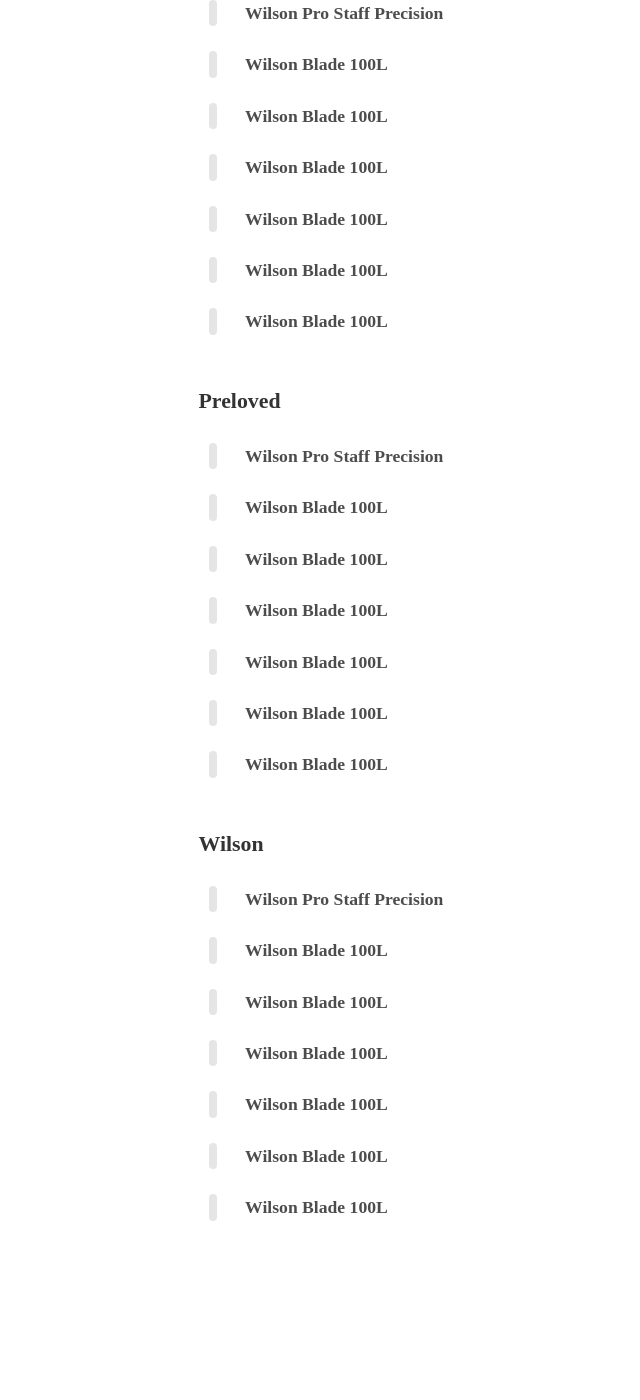
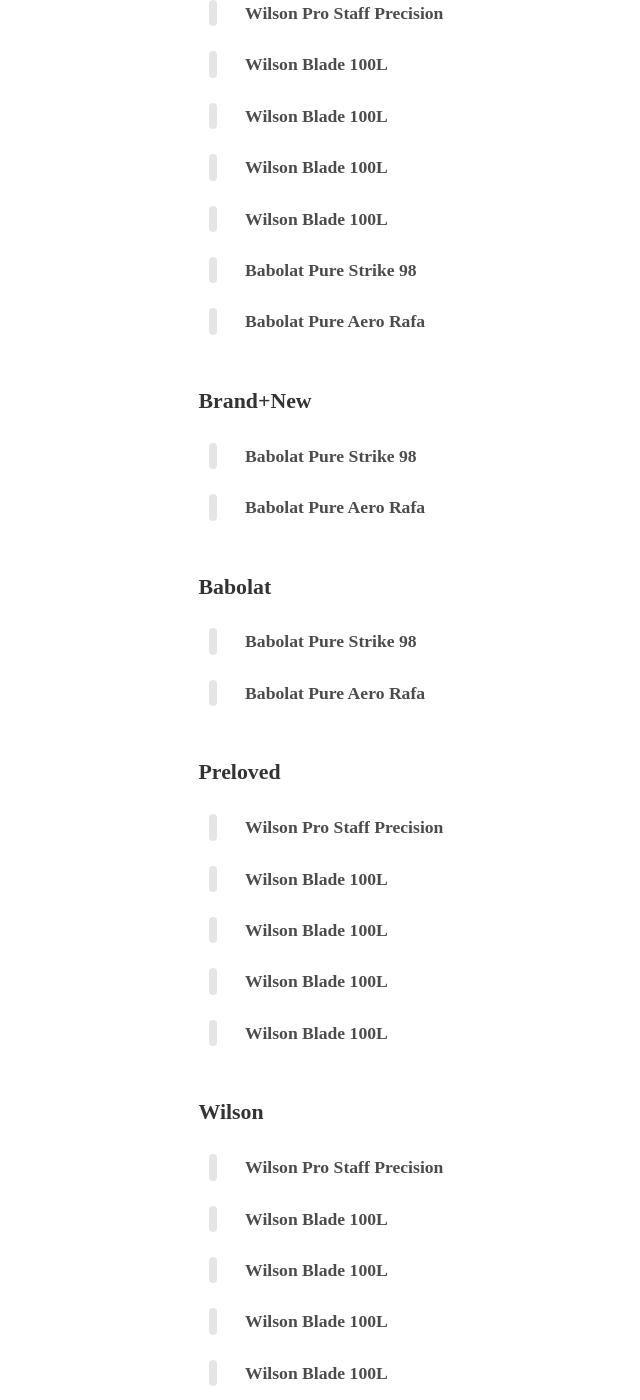
Before and after one commit to racketlauncher/racketlauncher.github.io, a Jekyll site: the page built from tags.html, in a window 1280 px wide and 1400 px high, scrolled down 394 px. Shown: the whole window, without its empty margins (53-693 px from the left). Built offline with Jekyll 4.4.1, drawn with Linux system fonts in a browser that asks for light colours; nearby versions of some CDN libraries; some web fonts are replaced; before the commit the page ends 1680 px from its top, so only the background shows below that; some of the changed text lies outside the part shown.

Commit message:
new listings

```diff
--- /dev/null
+++ b/_posts/2026-02-14-babolat-pure-aero-rafa.md
@@ -0,0 +1,21 @@
+---
+layout: post
+title: Babolat Pure Aero Rafa
+subtitle :
+tags: [Racket, Brand New, Babolat]
+author: Racket Launcher
+comments : True
+---
+
+Condition: Brand New <br>
+Availability: In Stock <br>
+Price: Php 15,500 <br>
+SRP: ~~Php 19,000~~ <br>
+Price Comparison: https://www.lazada.com.ph/products/pdp-i4544600332.html <br>
+<img src="/assets/img/rackets/babolat_aero.jpeg" alt="Pure Aero Origin" style="width: 300px;"> <br>
+Head Size: 100 inches <br>
+Unstrung Weight: 290 grams <br>
+Grip Size: 3
+String Pattern: 16 x 19
+Length: 27 inches
+Balance: 330 mm
--- a/_posts/2026-02-14-babolat-pure-strike-98.md
+++ b/_posts/2026-02-14-babolat-pure-strike-98.md
@@ -1,17 +1,20 @@
 ---
 layout: post
-title: Wilson Blade 100L
+title: Babolat Pure Strike 98
 subtitle :
-tags: [Racket, Preloved, Wilson]
+tags: [Racket, Brand New, Babolat]
 author: Racket Launcher
 comments : True
 ---
 
-Condition: Preloved <br>
+Condition: Brand New <br>
 Availability: In Stock <br>
 Price: Php 8,000 <br>
 SRP: ~~Php 15,000~~ <br>
-<img src="/assets/img/haku.jpg" alt="Haku" style="width: 300px;"> <br>
-Head Size: 100 inches <br>
-Unstrung Weight: 285 grams <br>
-Grip Size: 2
+<img src="/assets/img/rackets/babolat_strike.jpeg" alt="Pure Aero Origin" style="width: 300px;"> <br>
+Head Size: 98 inches <br>
+Unstrung Weight: 290 grams <br>
+Grip Size: 3
+String Pattern: 16 x 19
+Length: 27 inches
+Balance: 330 mm
```
Also changed, not shown: _posts/2026-02-14-babolat-pure-aero-origin.md (deleted, +0 -17 lines).
